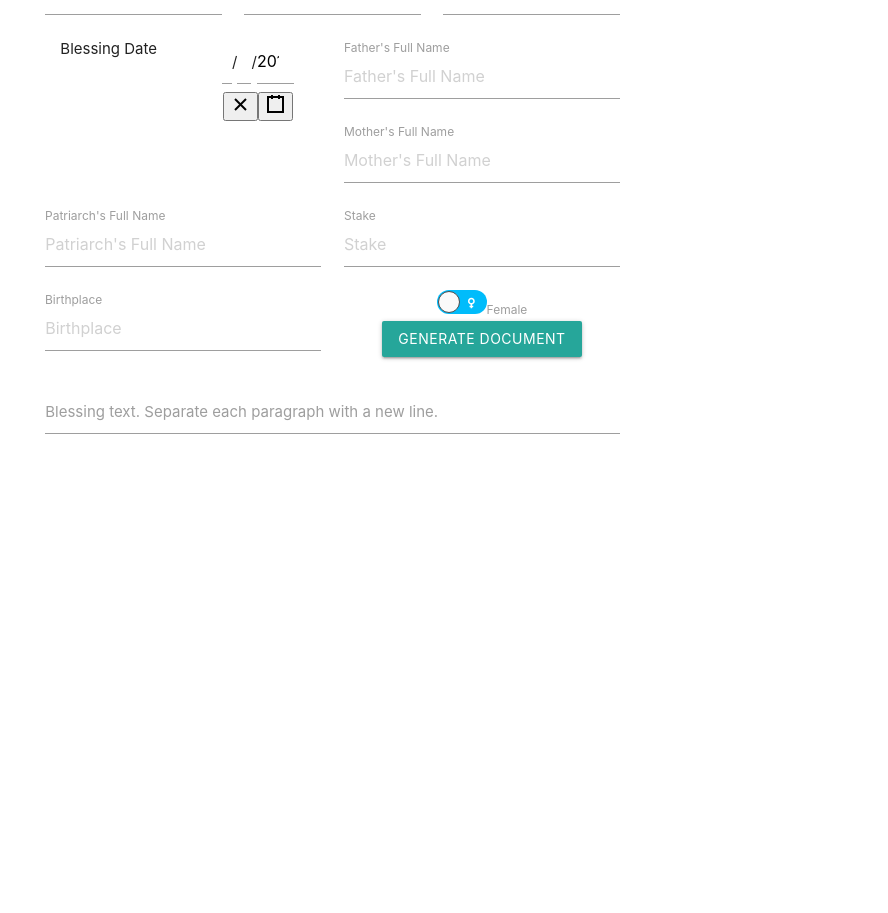
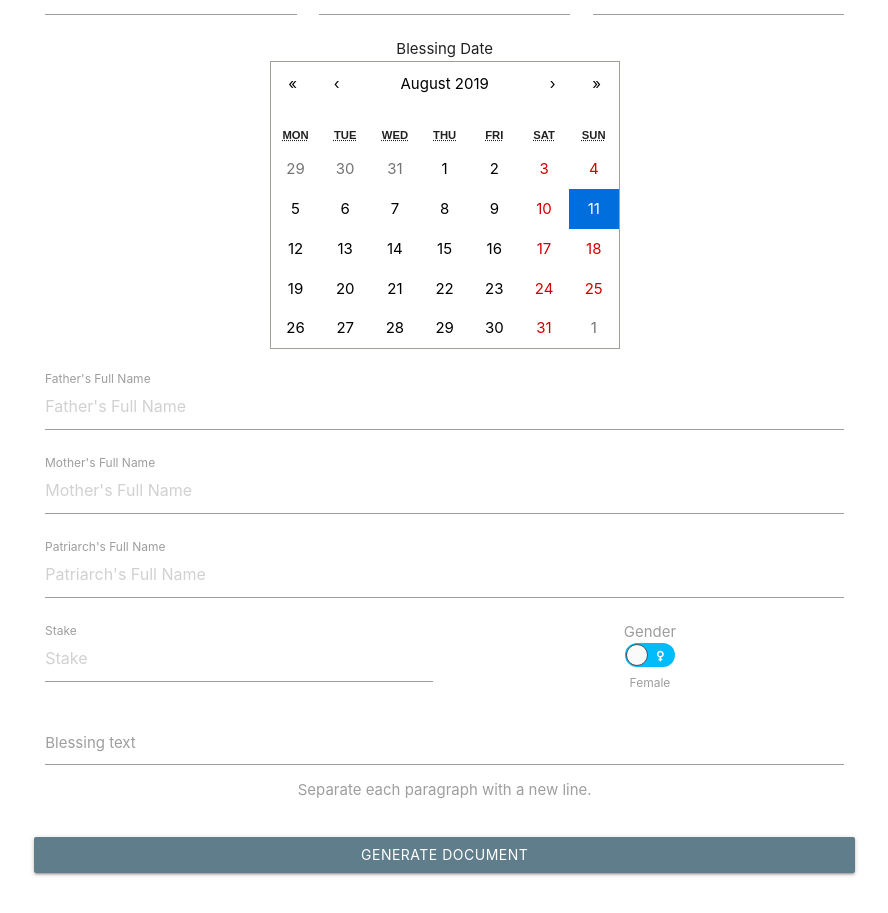
Before and after one commit to kbravh/scriptly, a React (Create React App) app: page / in a window 1280 px wide. Shown: the part 284-1197 px from the top of the page, without its empty margins (158-1046 px from the left). Before the commit the page ends 800 px from the top, so only its background shows below. Built offline with nearby package versions, Linux system fonts and the light colour scheme.

Commit message:
update styling on form and remove preview box

```diff
--- a/package.json
+++ b/package.json
@@ -13,7 +13,7 @@
     "node-sass": "^4.12.0",
     "pizzip": "^3.0.5",
     "react": "^16.8.6",
-    "react-date-picker": "^7.8.1",
+    "react-calendar": "^2.19.1",
     "react-dom": "^16.8.6",
     "react-scripts": "3.0.1",
     "react-toggle": "^4.0.2"
--- a/src/Components/BlessingForm.jsx
+++ b/src/Components/BlessingForm.jsx
@@ -2,7 +2,7 @@ import React, { Component } from "react";
 import { FontAwesomeIcon } from '@fortawesome/react-fontawesome';
 import { faMars } from '@fortawesome/free-solid-svg-icons';
 import { faVenus } from '@fortawesome/free-solid-svg-icons';
-import DatePicker from 'react-date-picker';
+import Calendar from 'react-calendar'
 import Toggle from 'react-toggle';
 
 import './BlessingForm.scss';
@@ -19,7 +19,6 @@ export default class BlessingForm extends Component {
       motherName: null,
       patriarchName: null,
       stake: null,
-      birthplace: null,
       gender: 'Female',
       blessing: ''
     }
@@ -82,7 +81,7 @@ export default class BlessingForm extends Component {
   render() {
     return (
       <div className="row">
-        <form className="col s12 m8">
+        <form className="col s11">
           <div className="row">
 
             <div className="input-field col s12 m4">
@@ -100,24 +99,27 @@ export default class BlessingForm extends Component {
               <label htmlFor="lastName">Last Name</label>
             </div>
 
-            <div className="col s12 m6">
+            <div className="col s12" id="blessing-date-title">
+              Blessing Date
+            </div>
+
+            <div className="col s12">
               <div className="row">
-                <span className="col s12 m6">Blessing Date</span>
-                <DatePicker className="col s12 m6" value={this.state.blessingDate} onChange={this.handleBlessingDateChange} />
+                <Calendar value={this.state.blessingDate} onChange={this.handleBlessingDateChange} />
               </div>
             </div>
 
-            <div className="input-field col s12 m6">
+            <div className="input-field col s12">
               <input placeholder="Father's Full Name" id="fatherName" name="fatherName" type="text" />
               <label htmlFor="fatherName">Father's Full Name</label>
             </div>
 
-            <div className="input-field col s12 m6">
+            <div className="input-field col s12">
               <input placeholder="Mother's Full Name" id="motherName" name="motherName" type="text" />
               <label htmlFor="motherName">Mother's Full Name</label>
             </div>
 
-            <div className="input-field col s12 m6">
+            <div className="input-field col s12">
               <input placeholder="Patriarch's Full Name" id="patriarchName" name="patriarchName" type="text" />
               <label htmlFor="patriarchName">Patriarch's Full Name</label>
             </div>
@@ -127,12 +129,8 @@ export default class BlessingForm extends Component {
               <label htmlFor="stake">Stake</label>
             </div>
 
-            <div className="input-field col s12 m6">
-              <input placeholder="Birthplace" id="birthplace" name="birthplace" type="text" />
-              <label htmlFor="birthplace">Birthplace</label>
-            </div>
-
-            <div className="col s6">
+            <div className="col s12 m6">
+              <div className="grey-text">Gender</div>
               <label>
                 <Toggle id="gender-toggle"
                   onChange={this.handleGenderChange}
@@ -140,19 +138,21 @@ export default class BlessingForm extends Component {
                     checked: <FontAwesomeIcon icon={faMars} color="white" />,
                     unchecked: <FontAwesomeIcon icon={faVenus} color="white" />
                   }} />
-                <span>{this.state.gender}</span>
+                <div>{this.state.gender}</div>
               </label>
             </div>
 
             <div className="input-field col s12">
               <textarea id="blessing" className="materialize-textarea" onChange={this.handleInputChange}></textarea>
-              <label htmlFor="blessing">Blessing text. Separate each paragraph with a new line.</label>
+              <label htmlFor="blessing">Blessing text</label>
+              <span className="grey-text">Separate each paragraph with a new line.</span>
             </div>
 
-            <span className="waves-effect waves-light btn" onClick={this.handleSubmit}>Generate Document</span>
+          </div>
+          <div className="row">
+            <span className="blue-grey waves-effect waves-light btn col s12" onClick={this.handleSubmit}>Generate Document</span>
           </div>
         </form>
-        <div className="preview col s12 m4">I'm a preview</div>
       </div>
     )
   }
--- a/src/Components/BlessingForm.scss
+++ b/src/Components/BlessingForm.scss
@@ -139,3 +139,7 @@
     -moz-box-shadow: 0px 0px 5px 5px #0099E0;
     box-shadow: 0px 0px 5px 5px #0099E0;
 }
+
+.react-calendar{
+    margin: auto;
+}
```
Also changed, not shown: 1 other file (tests, documents, lock files or other folders).
